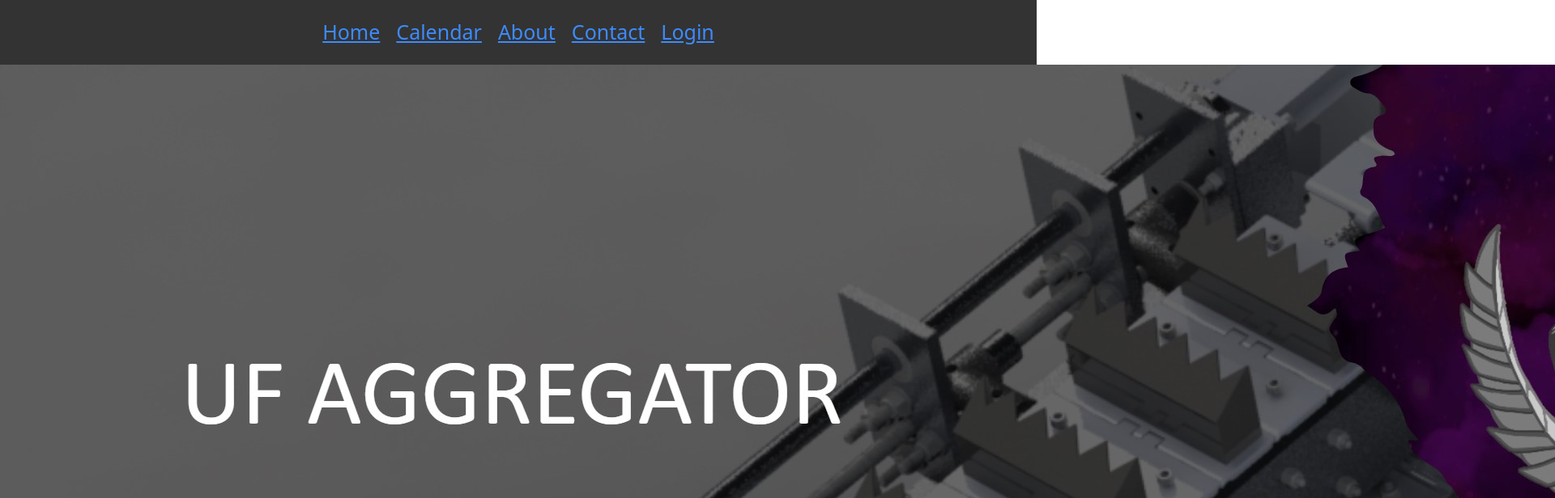
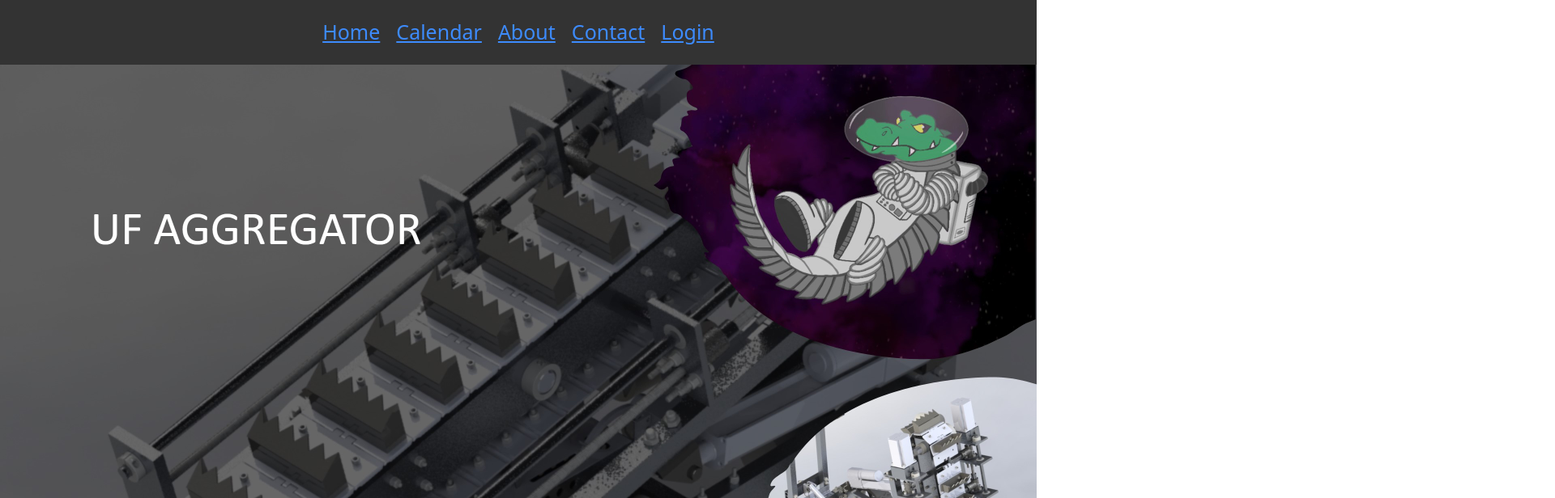
Before and after one commit to vicentecortes23/SWE_Project1, a React (Create React App) app in the folder NewApp/testapp1/: page / in a window 1280 px wide. Shown: the top 616 px of the page at 81% size, 1920 px wide, since content can reach past the window. Built offline with nearby package versions, Linux system fonts and the light colour scheme.

Commit message:
scale fix

```diff
--- a/NewApp/testapp1/src/pages/Home.css
+++ b/NewApp/testapp1/src/pages/Home.css
@@ -8,19 +8,12 @@
     position: relative;
   }*/
 
-body{
-    padding-bottom: 100;
-}
-
 img.home {
-    padding-top: 100;
     margin: 0;
-    min-height: 100%;
-    min-width: 1024px;
     opacity:1;
     width: 100%;
     height: auto;
-    position:fixed;
+    position:relative;
     top: 0;
     left: 0;
 
--- a/NewApp/testapp1/src/pages/Home.js
+++ b/NewApp/testapp1/src/pages/Home.js
@@ -7,7 +7,9 @@ function Home() {
     return (
         <div>
             <center>
-                <img className="img" src ={pic} />
+            <div>
+                <img className="home" src ={pic} />
+            </div>
             </center>
             <div>
                 <ContactUs/>
```
